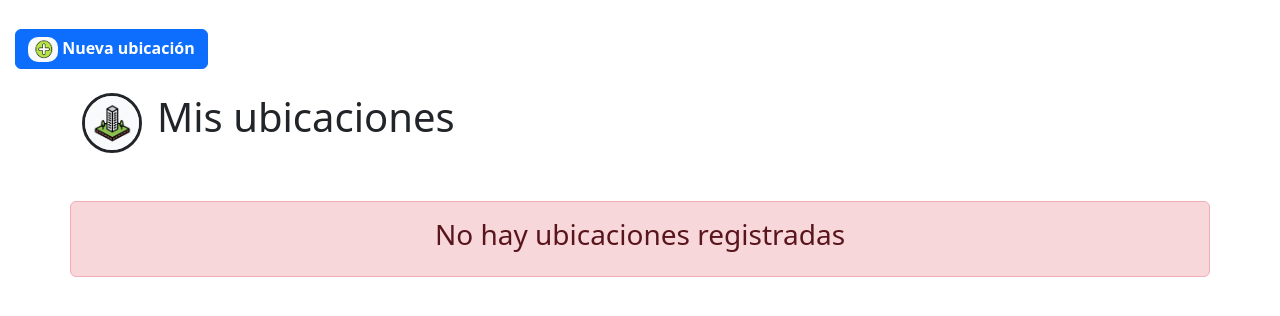
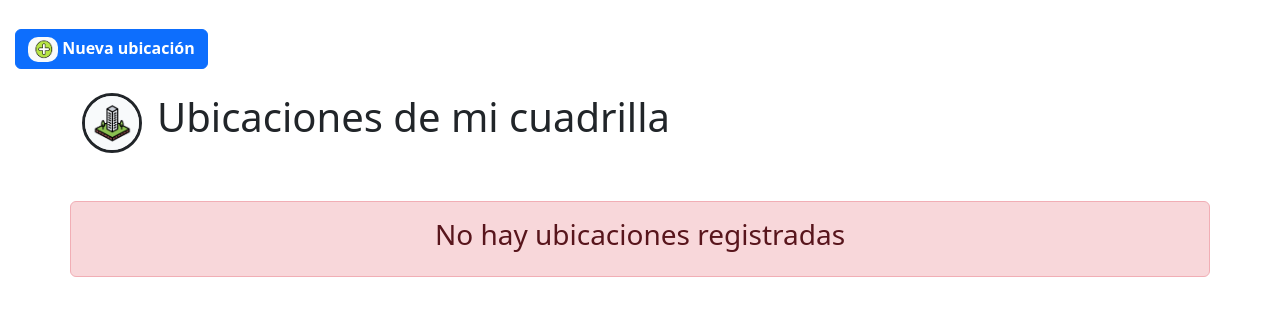
Before and after one commit to JONATHAN-SO-L/comercial, a PHP site: page /admin/views/jefatura/ubicaciones_lista.php in a window 1280 px wide. Shown: the part 67-383 px from the top of the page. Run offline with PHP 8.4, Linux system fonts and the light colour scheme; the visitor is signed in with stand-in values (Sample User, id 1); data that the repository does not hold is empty.

```diff
--- a/admin/views/jefatura/ubicaciones_lista.php
+++ b/admin/views/jefatura/ubicaciones_lista.php
@@ -17,7 +17,7 @@ if ($_SESSION['nombre'] && $_SESSION['tipo']) { ?>
 			<div class="row">
 				<div class="col-sm-12">
 					<div class="page-header2"><br>
-						<img class="empresa_pic" src="../../../assets/img/edificio.png" style="margin-right: 15px;"><h1 class="animated lightSpeedIn">Mis ubicaciones</h1>
+						<img class="empresa_pic" src="../../../assets/img/edificio.png" style="margin-right: 15px;"><h1 class="animated lightSpeedIn">Ubicaciones de mi cuadrilla</h1>
 					</div>
 				</div>
 			</div>
```
